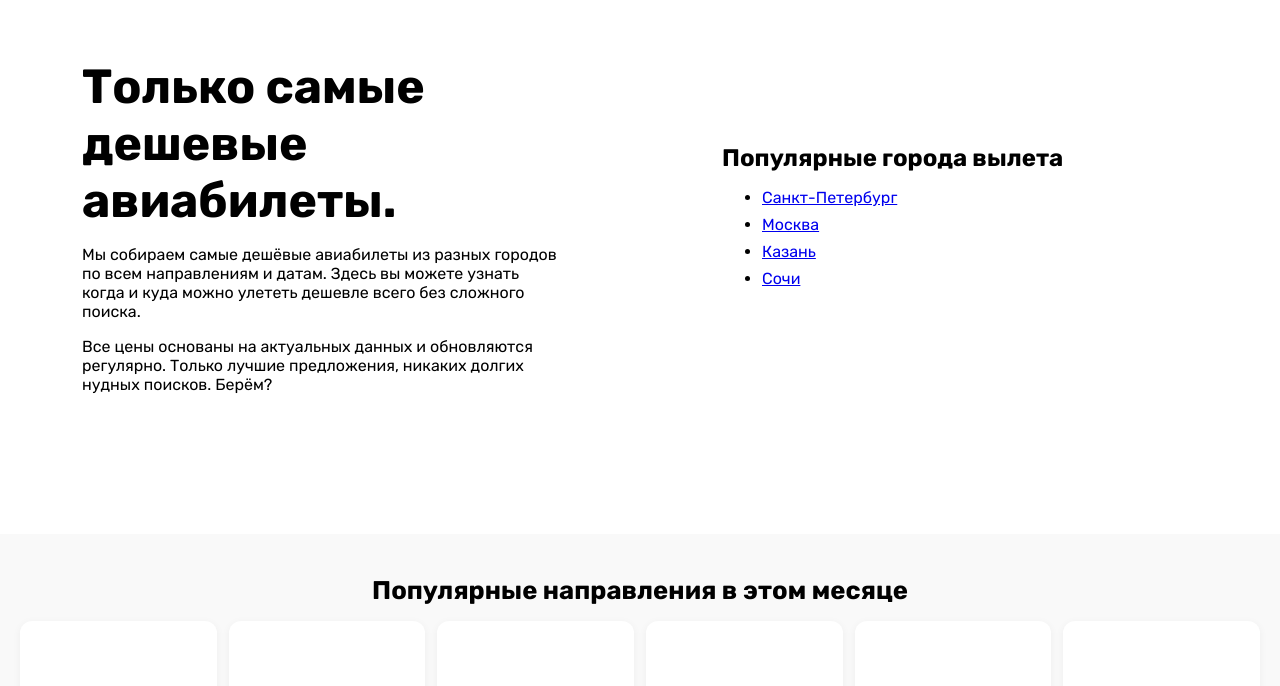
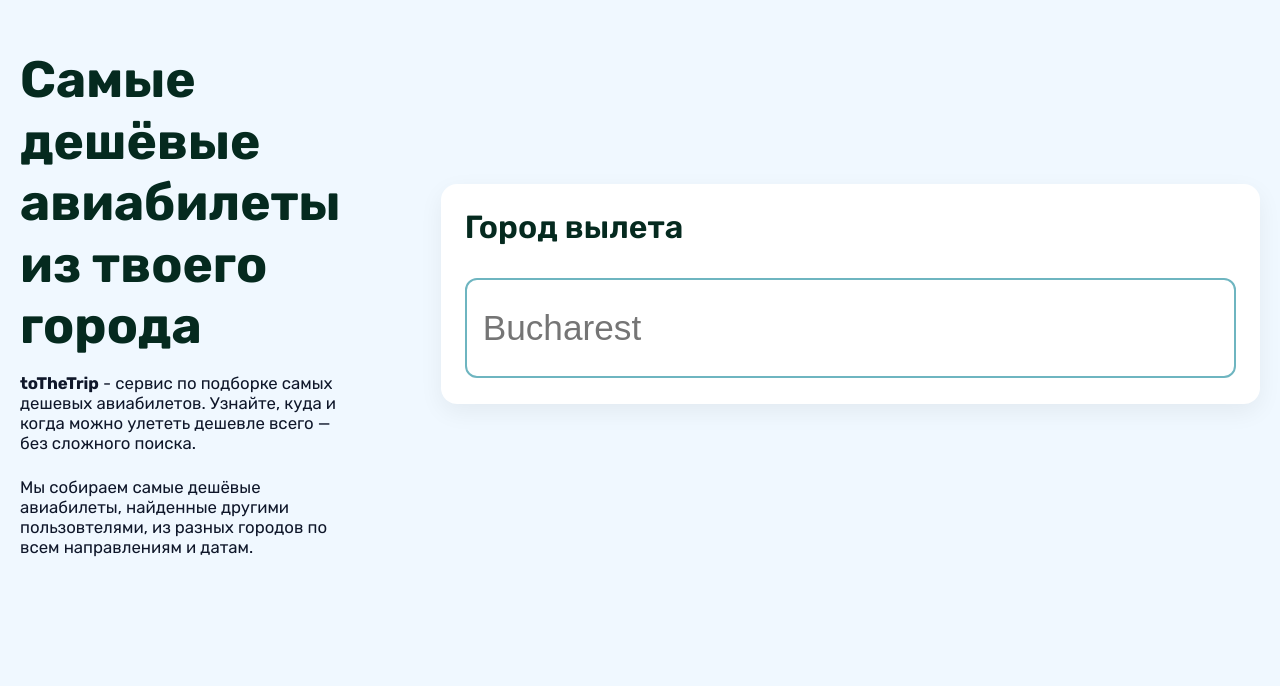
Before and after one commit to aemorozov/toTheTrip_web, a Next.js app: page / in a window 1280 px wide. Shown: the part 106-792 px from the top of the page. Built offline with nearby package versions, Linux system fonts and the light colour scheme.

Commit message:
update first screen

```diff
--- a/src/app/globals.css
+++ b/src/app/globals.css
@@ -1,3 +1,11 @@
+:root {
+  --bg-main: aliceblue;
+  --color-primary: #052a1f;
+  --color-secondary: #6eb5c0;
+  --color-accent: #ffccbb;
+  --text-main: #0f172a;
+}
+
 html,
 body {
   margin: 0;
@@ -5,35 +13,90 @@ body {
   min-width: 390px;
 }
 
+body {
+  background-color: var(--bg-main);
+  color: var(--text-main);
+  font-family:
+    system-ui,
+    -apple-system,
+    BlinkMacSystemFont,
+    sans-serif;
+}
+
 * {
   box-sizing: border-box;
 }
 
 .heroBlock {
+  flex-direction: column-reverse;
+  gap: 100px;
+  padding: 48px 20px;
   display: flex;
-  flex-direction: column;
-  padding: 20px;
-  gap: 20px;
+  height: 100vh;
+  justify-content: center;
 }
 
 .leftBlock,
 .rightBlock {
   width: 100%;
-  padding: 0 5%;
 }
 
 .leftBlock h1 {
-  font-size: 2rem;
+  font-size: 3rem;
+  line-height: 1.2;
   margin-bottom: 16px;
+  color: var(--color-primary);
+}
+
+.heroDescription {
+  font-size: 1.05rem;
+  max-width: 600px;
+  margin-bottom: 24px;
+}
+
+.heroForm {
+  width: 100%;
+  background: white;
+  padding: 24px;
+  border-radius: 16px;
+  box-shadow: 0 8px 24px rgba(0, 0, 0, 0.06);
+  height: 220px;
+}
+
+.heroLabel {
+  color: var(--color-primary);
+  margin-bottom: 2rem;
+  font-weight: 600;
+  display: block;
+  font-size: 2em;
+}
+
+.heroInput {
+  border: 2px solid var(--color-secondary);
+  border-radius: 12px;
+  outline: none;
+  width: 100%;
+  padding: 14px 16px;
+  font-size: 2.2rem;
+  height: 100px;
+}
+
+.heroInput:focus {
+  border-color: var(--color-primary);
 }
 
 .rightBlock h2 {
-  font-size: 1.5rem;
-  margin-bottom: 12px;
+  color: var(--color-primary);
 }
 
-.rightBlock ul li {
-  margin-bottom: 8px;
+.rightBlock ul li a {
+  color: var(--color-primary);
+  font-weight: 500;
+  text-decoration: none;
+}
+
+.rightBlock ul li a:hover {
+  text-decoration: underline;
 }
 
 /* Features Block */
@@ -150,9 +213,20 @@ body {
 @media screen and (min-width: 768px) {
   .heroBlock {
     flex-direction: row;
-    gap: 40px;
+    align-items: center;
     min-height: 80vh;
-    align-items: center;
+  }
+
+  .leftBlock {
+    flex: 1.2;
+  }
+
+  .rightBlock {
+    flex: 0.8;
+  }
+
+  .leftBlock h1 {
+    font-size: 3.2rem;
   }
 
   .featuresGrid {
@@ -177,11 +251,31 @@ body {
     grid-template-columns: repeat(6, 1fr);
   }
 
-  .leftBlock h1 {
-    font-size: 3rem;
-  }
-
   .squareCardsGrid {
     grid-template-columns: repeat(6, 1fr);
   }
+
+  .menu {
+    width: 94%;
+    height: 60px;
+    max-width: 1240px;
+    margin: 0 auto;
+    display: flex;
+    align-items: center;
+    border-radius: 30px;
+    -webkit-box-shadow: 0px 2px 8px -2px rgba(34, 60, 80, 0.2);
+    -moz-box-shadow: 0px 2px 8px -2px rgba(34, 60, 80, 0.2);
+    box-shadow: 0px 2px 8px -2px rgba(34, 60, 80, 0.2);
+    margin-top: 10px;
+    background-color: beige;
+  }
+
+  .menuItems {
+    list-style: none;
+    display: flex;
+    align-items: center;
+    justify-content: center;
+    flex-direction: row;
+    padding: 0;
+  }
 }
--- a/src/app/page.tsx
+++ b/src/app/page.tsx
@@ -9,36 +9,48 @@ export const metadata: Metadata = {
 
 export default function HomePage() {
   return (
+    <>
+      {/* <header>
+        <div className="menu">
+          <div className="logo">
+            <span>toTheTrip</span>
+          </div>
+          <div>
+            <ul className="menuItems">
+              <li>Home</li>
+              <li>Notes</li>
+              <li>Contacts</li>
+            </ul>
+          </div>
+        </div>
+      </header> */}
       <main>
         <section className="heroBlock">
           <div className="leftBlock">
-          <h1>Только самые дешевые авиабилеты.</h1>
-          <p>
-            Мы собираем самые дешёвые авиабилеты из разных городов по всем
-            направлениям и датам. Здесь вы можете узнать когда и куда можно
-            улететь дешевле всего без сложного поиска.
+            <h1>Самые дешёвые авиабилеты из твоего города</h1>
+
+            <p className="heroDescription">
+              <strong>toTheTrip</strong> - сервис по подборке самых дешевых
+              авиабилетов. Узнайте, куда и когда можно улететь дешевле всего —
+              без сложного поиска.
             </p>
-          <p>
-            Все цены основаны на актуальных данных и обновляются регулярно.
-            Только лучшие предложения, никаких долгих нудных поисков. Берём?
+
+            <p className="heroDescription">
+              Мы собираем самые дешёвые авиабилеты, найденные другими
+              пользовтелями, из разных городов по всем направлениям и датам.
             </p>
           </div>
-        <div className="rightBlock">
-          <h2>Популярные города вылета</h2>
-          <ul>
-            <li>
-              <Link href="/flights/from/saint-petersburg">Санкт-Петербург</Link>
-            </li>
-            <li>
-              <Link href="/flights/from/moscow">Москва</Link>
-            </li>
-            <li>
-              <Link href="/flights/from/kazan">Казань</Link>
-            </li>
-            <li>
-              <Link href="/flights/from/sochi">Сочи</Link>
-            </li>
-          </ul>
+
+          <div className="heroForm">
+            <label htmlFor="city" className="heroLabel">
+              Город вылета
+            </label>
+            <input
+              id="city"
+              type="text"
+              placeholder="Bucharest"
+              className="heroInput"
+            />
           </div>
         </section>
 
@@ -112,5 +124,6 @@ export default function HomePage() {
           <button>Поиск билетов</button>
         </section>
       </main>
+    </>
   );
 }
```
Lines whose indentation alone changed are shown as unchanged.
